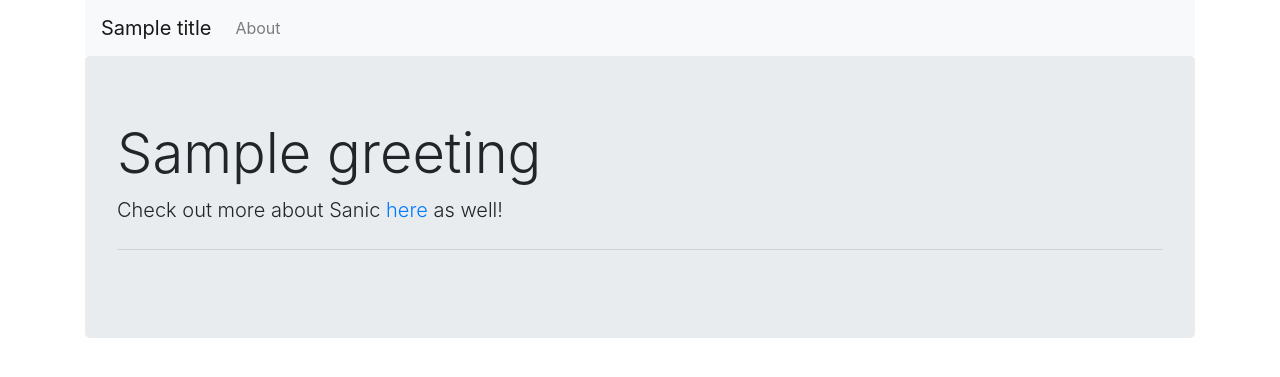
After one commit to joeblankenship1/homepage_sanic, a Python web app: template templates/about.html in a window 1280 px wide. The commit adds this page. Shown: the top 377 px of the page. Run offline with Jinja, Linux system fonts and the light colour scheme; the template is opened without the code that fills it: most values are stand-ins (such as "Sample title", 1, 10 or a date in 2020); some libraries are stand-ins or nearby versions.

Commit message:
created about for routing demo

```diff
--- /dev/null
+++ b/templates/about.html
@@ -0,0 +1,9 @@
+{% extends "base.html" %} {% block content %}
+<div class="jumbotron">
+    <h1 class="display-4">{{greeting}}</h1>
+    <p class="lead">
+    	Check out more about Sanic <a href={{link}} target="_blank">here</a> as well!
+    </p>
+    <hr class="my-4">
+</div>
+{% endblock %}
--- a/templates/base.html
+++ b/templates/base.html
@@ -9,6 +9,21 @@
 
 <body>
     <div class="container">
+        <nav class="navbar navbar-expand-lg navbar-light bg-light">
+            <a class="navbar-brand" href="/">{{title}}</a>
+            <button class="navbar-toggler" type="button" data-toggle="collapse" data-target="#navbarNav" aria-controls="navbarNav" aria-expanded="false" aria-label="Toggle navigation">
+                <span class="navbar-toggler-icon"></span>
+            </button>
+            <div class="collapse navbar-collapse" id="navbarNav">
+                <ul class="navbar-nav">
+                    <li class="nav-item">
+                        <a class="nav-link" href="/about">About</a>
+                    </li>
+                </ul>
+            </div>
+        </nav>
+    </div>
+    <div class="container">
         {% block content %}{% endblock %}
     </div>
     <script src="https://code.jquery.com/jquery-3.2.1.slim.min.js" integrity="sha384-KJ3o2DKtIkvYIK3UENzmM7KCkRr/rE9/Qpg6aAZGJwFDMVNA/GpGFF93hXpG5KkN" crossorigin="anonymous"></script>
```
Also changed, not shown: main.py (+13 -0 lines).
